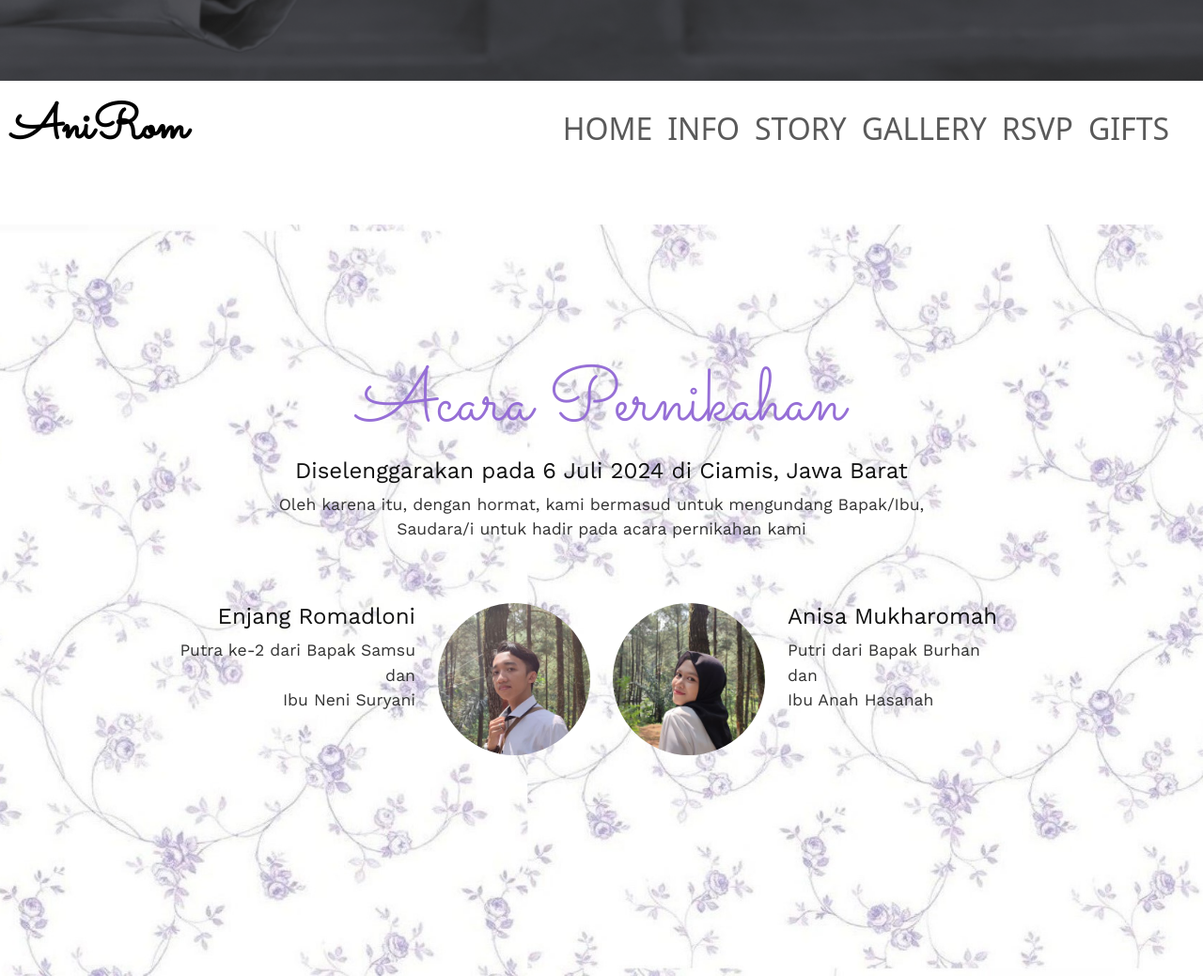
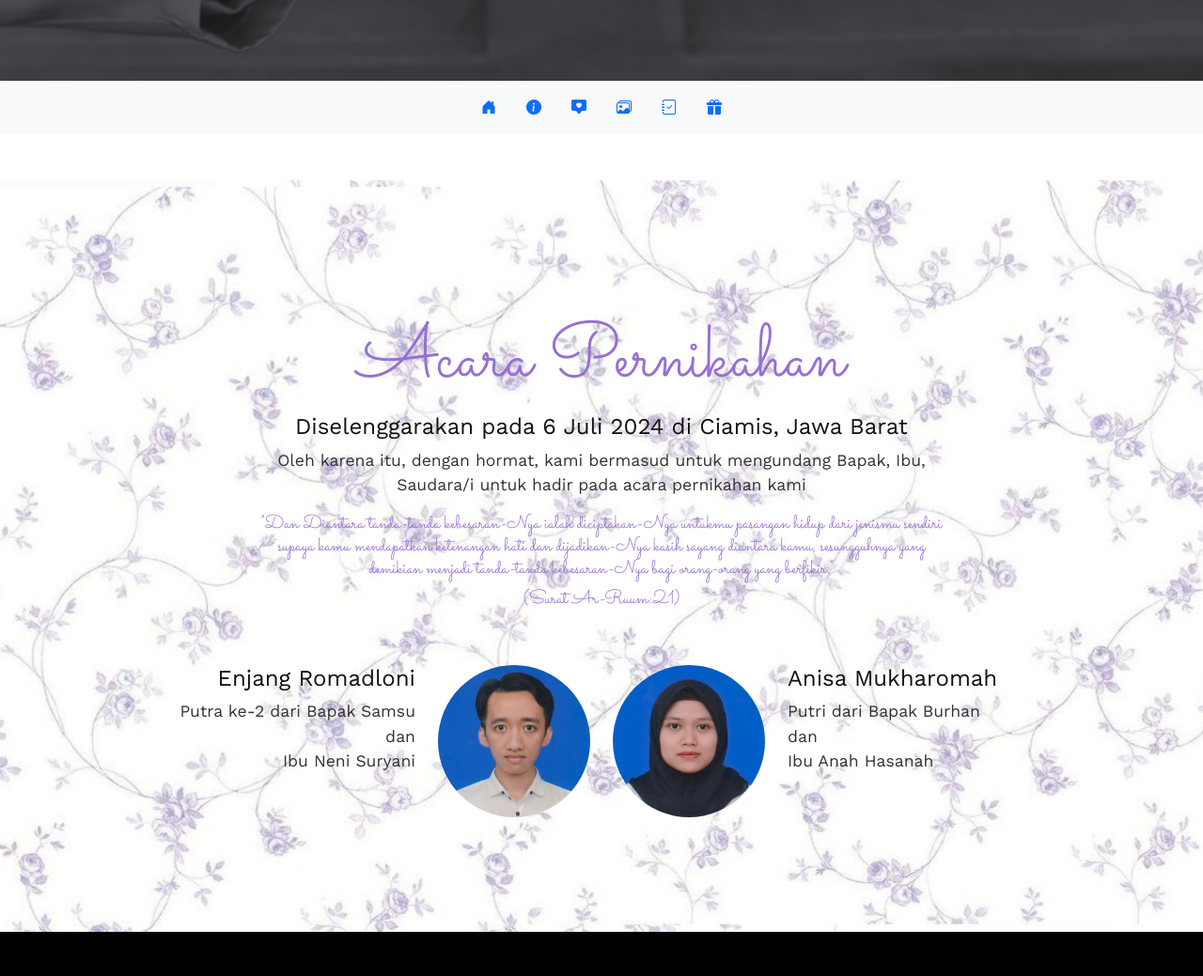
Before and after one commit to enjang25r/adane, a plain HTML site: page index.html in a window 1280 px wide. Shown: the part 714-1753 px from the top of the page at 94% size. Drawn offline with nearby package versions, Linux system fonts and the light colour scheme; some packages are replaced by stand-ins of ours; a script that the page names is missing.

Commit message:
Update index.html
tambah nama sama ganti beberapa item

```diff
--- a/index.html
+++ b/index.html
@@ -21,41 +21,51 @@
     <section id="hero" class="hero w-100 h-100 p-3 mx-auto text-center d-flex justify-content-center align-items-center text-white">
         <main>
             <h4>Kepada <span></span></h4>
+            <br>
             <h1>Anisa & Enjang</h1>
+            <br>
             <p>Akan melangsungkan pernikahan dalam:</p>
+            <br>
             <div class="simply-countdown opacity-75"></div>
-
+            <br>
             <a href="#home" class="btn btn-lg mt-4" onClick="enableScroll()">Lihat Undangan</a>
 
 
         </main>
     </section>
-    <nav class="navbar navbar-expand-md bg-body-transparent sticky-top mynavbar">
-        <div class="container-fluid">
-          <a class="navbar-brand" href="#">AniRom</a>
-          <button class="navbar-toggler border-0" type="button" data-bs-toggle="offcanvas" data-bs-target="#offcanvasNavbar" aria-controls="offcanvasNavbar" aria-label="Toggle navigation">
-            <span class="navbar-toggler-icon"></span>
-          </button>
-          <div class="offcanvas offcanvas-end" tabindex="-1" id="offcanvasNavbar" aria-labelledby="offcanvasNavbarLabel">
-            <div class="offcanvas-header">
-              <h5 class="offcanvas-title" id="offcanvasNavbarLabel">AniRom</h5>
-              <button type="button" class="btn-close" data-bs-dismiss="offcanvas" aria-label="Close"></button>
-            </div>
-
-            <div class="offcanvas-body">
-                <div class="navbar-nav ms-auto">
-                    <a class="nav-link "  href="#home">Home</a>
-                    <a class="nav-link" href="#info">Info</a>
-                    <a class="nav-link" href="#story">Story</a>
-                    <a class="nav-link" href="#gallery">Gallery</a>
-                    <a class="nav-link" href="#rsvp">RSVP</a>
-                    <a class="nav-link" href="#gifts">Gifts</a>
-                    <a class="nav-link disabled" aria-disabled="true"></a>
-                  </div>
-            </div>
-
-          </div>
-        </div>
+    <nav class="navbar sticky-top bg-light justify-content-center">
+        <ul class="nav justify-content-center">
+            <li class="nav-item">
+              <a class="nav-link" href="#home">
+                <i class="bi bi-house-door-fill" alt=></i>
+              </a>
+            </li>
+            <li class="nav-item">
+              <a class="nav-link" href="#info">
+                <i class="bi bi-info-circle-fill"></i>
+              </a>
+            </li>
+            <li class="nav-item">
+              <a class="nav-link" href="#story">
+                <i class="bi bi-chat-square-heart-fill"></i>
+              </a>
+            </li>
+             <li class="nav-item">
+              <a class="nav-link" href="#gallery">
+                <i class="bi bi-images"></i>
+              </a>
+            </li>
+            <li class="nav-item">
+              <a class="nav-link" href="#rsvp">
+                <i class="bi bi-journal-check"></i>
+              </a>
+            </li>
+            <li class="nav-item">
+              <a class="nav-link" href="#gifts">
+                <i class="bi bi-gift-fill"></i>
+              </a>
+            </li>
+          </ul>
       </nav>
 <section id="home" class="home">
     <div class="container">
@@ -63,9 +73,13 @@
             <div class="col-md-8 text-center">
                 <h2>Acara Pernikahan</h2>
                 <h3>Diselenggarakan pada 6 Juli 2024 di Ciamis, Jawa Barat</h3>
-                <p>Oleh karena itu, dengan hormat, kami bermasud untuk mengundang Bapak/Ibu, Saudara/i untuk hadir pada acara pernikahan kami</p>
+                <p>Oleh karena itu, dengan hormat, kami bermasud untuk mengundang <span></span> untuk hadir pada acara pernikahan kami</p>
+
+                <h5>"Dan Diantara tanda-tanda kebesaran-Nya ialah diciptakan-Nya untukmu pasangan hidup dari jenismu sendiri supaya kamu mendapatkan ketenangan hati dan dijadikan-Nya kasih sayang diantara kamu, sesungguhnya yang demikian menjadi tanda-tanda kebesaran-Nya bagi orang-orang yang berfikir."</h5>
+
+                    <h5>(Surat Ar-Ruum:21)</h5>
             </div>
-            <div class="row couple">
+            <div class="row couple style">
                 <div class="col-lg-6">
                     <div class="row">
                         <div class="col-8 text-end">
@@ -73,15 +87,14 @@
                             <p>Putra ke-2 dari Bapak Samsu <br>dan <br> Ibu Neni Suryani</p>
                         </div>
                         <div class="col-4">
-                            <img src="img/pcowo.jpg" alt="Enjang" class="img-responsive rounded-circle">
+                            <img src="img/cpp.jpg" alt="Enjang" class="img-responsive rounded-circle">
                         </div>
                     </div>
                 </div>
-
                 <div class="col-lg-6">
                     <div class="row">
                         <div class="col-4">
-                            <img src="img/pcewe.jpg" alt="Enjang" class="img-responsive rounded-circle">
+                            <img src="img/cpw.jpg" alt="Enjang" class="img-responsive rounded-circle">
                         </div>
                         <div class="col-8">
                             <h3>Anisa Mukharomah</h3>
@@ -93,15 +106,16 @@
         </div>
     </div>
 </section>
-
 <section id="info" class="info">
    <div class="container">
     <div class="row justify-content-center">
         <div class="col-md-8 col-10 text-center">
             <h2>Informasi Acara</h2>
              <p class="alamat">Kediaman Mempelai Wanita<br>Dsn.Munjul, RT.4/RW.15,, Buniseuri, Kec. Cipaku, Kab. Ciamis</p>
-            <iframe src="https://www.google.com/maps/embed?pb=!1m17!1m12!1m3!1d574715.983024474!2d108.23588561753154!3d-7.105292674380392!2m3!1f0!2f0!3f0!3m2!1i1024!2i768!4f13.1!3m2!1m1!2zN8KwMTQnNDcuNSJTIDEwOMKwMjInNTMuNyJF!5e1!3m2!1sid!2sid!4v1710003572188!5m2!1sid!2sid" width="400" height="300" style="border:0;" allowfullscreen="" loading="lazy" referrerpolicy="no-referrer-when-downgrade"></iframe>
-             <a href="https://maps.app.goo.gl/1FTkuMP6Bnzqu8Cw6" target="_blank" class="btn btn-light btn-sm my-3">Klik untuk membuka peta</a>
+
+                <img src="img/denah.jpg" alt="denah" style="width: 100%; height: auto;">
+
+             <a href="https://maps.app.goo.gl/S8Yp2Xh35ah6fm2Q7" target="_blank" class="btn btn-light btn-lg my-4">Katakan Peta!</a>
              <p class="description">Pastikan untuk tidak salah alamat dan salah tanggal. Jika sesampainya Anda di tujuan namun tidak menemukan
                 tanda-tanda berlangsungnya acara pernikahan, bisa jadi anda salah tempat atau salah jadwal.
              </p>
@@ -239,7 +253,7 @@
             <div class="col-md-8 col-10 text-center">
                 <span>Memori Kisah Kami</span>
                 <h2>Gallery Foto</h2>
-                <p>Lorem ipsum dolor sit amet consectetur, adipisicing elit. Ad voluptas repudiandae odio deleniti aut ipsam repellendus ut sequi! Ex, soluta!</p>
+                <p></p>
             </div>
         </div>
         <div class="row row-cols-md-3 row-cols-sm-2 row-cols-1">
@@ -286,22 +300,22 @@
         </div>
         <form method="post" action="https://script.google.com/macros/s/AKfycbx_vnvzubpT5EKpHjE_w3s5C4Hn0o7wOIvZAR8LOuU4NRtrJycLG3f3OxUZOUxgKcklbQ/exec" id="ulemans" class="row row-cols-md-auto g-3 align-items-center justify-content-center">
             <div class="col-12">
-                <div class="mb-3">
+                <div class="mb-1">
                     <label for="nama" class="form-label">Nama</label>
-                    <input type="text" class="form-control" id="nama" name="nama" readonly>
+                    <input type="text" class="form-control form-control-lg" id="nama" name="nama" readonly>
                 </div>
 
             </div>
             <div class="col-12">
-                <div class="mb-3">
+                <div class="mb-1">
                     <label for="jumlah" class="form-label">Jumlah</label>
-                    <input type="number" class="form-control" id="jumlah" name="jumlah" min="1" max="5" length="1" value="1">
+                    <input type="number" class="form-control form-control-lg" id="jumlah" name="jumlah" min="1" max="5" length="1" value="1">
                 </div>
             </div>
             <div class="col-12">
-                <div class="mb-3">
+                <div class="mb-1">
                     <label for="status" class="form-label">Konfirmasi</label>
-                    <select name="status" id="status" class="form-select" required>
+                    <select name="status" id="status" class="form-select form-control-lg" required>
                         <option value="" disabled selected>Kehadiran</option>
                         <option value="Hadir">Hadir</option>
                         <option value="Tidak Hadir">Tidak Hadir</option>
@@ -309,13 +323,13 @@
                 </div>
             </div>
             <div class="col-12">
-                <div class="mb-3">
+                <div class="mb-1">
                     <label for="ucapan" class="form-label">Ucapan</label>
-                    <textarea class="form-control" id="ucapan" rows="1" name="ucapan"></textarea>
+                    <textarea class="form-control" id="ucapan" rows="2" name="ucapan"></textarea>
                 </div>
             </div>
-            <div class="col-12" style="margin-top: 42px;">
-                <button class="btn btn-primary">Kirim</button>
+            <div class="col-12">
+                <button class="btn btn-lg btn-primary">Kirim</button>
             </div>
         </form>
     </div>
@@ -492,6 +506,8 @@
 
         const namaContainer = document.querySelector('.hero h4 span');
         namaContainer.innerText = `${pronoun} ${nama},`.replace(/ ,$/,',');
+        const namaContainer1 = document.querySelector('.home p span');
+        namaContainer1.innerText = `${pronoun} ${nama}`.replace(/ ,$/,',');
         document.querySelector('#nama').value=nama;
     </script>
 </body>
```
